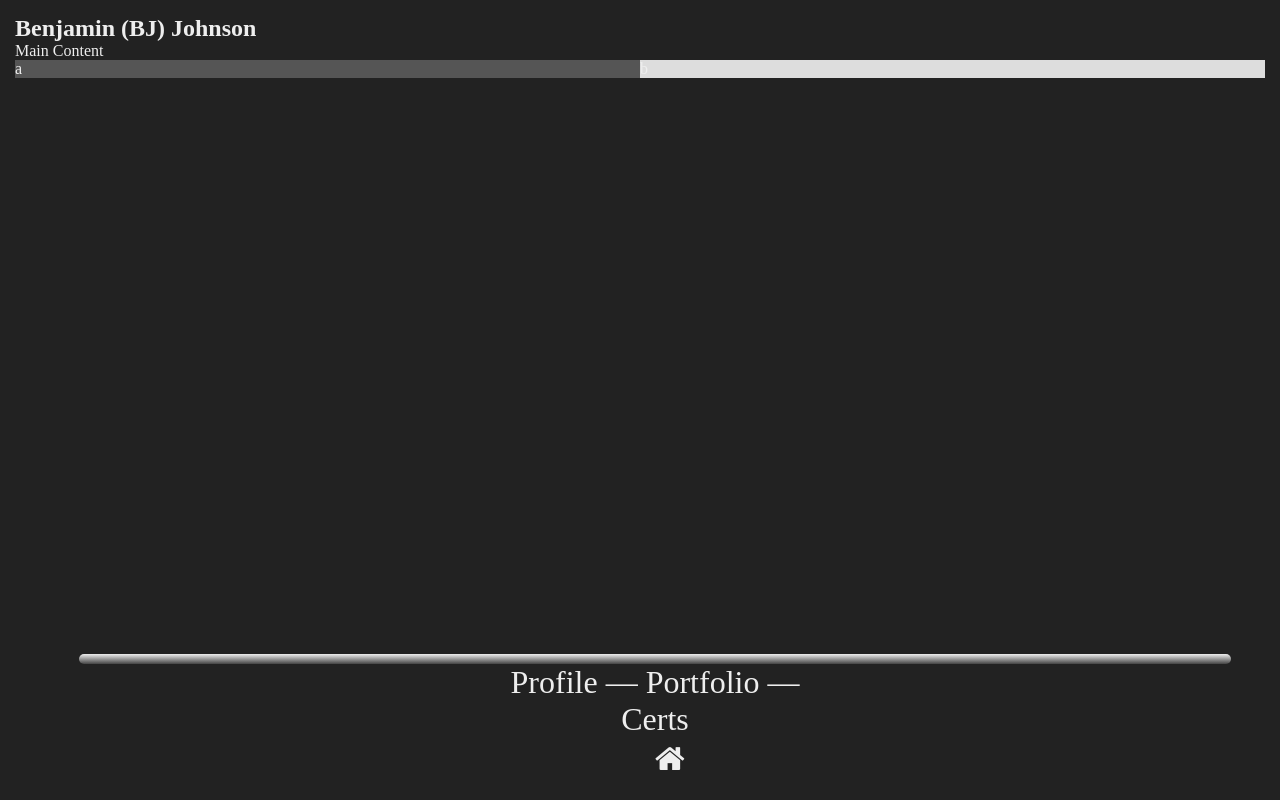
After one commit to bjjohnsontech/flaskHome, a Flask app: template app/templates/certs.html in a window 1280 px wide. The commit adds this page. Run offline with Flask 2, Linux system fonts and the light colour scheme; the template is opened without the code that fills it, so the values that code supplies are empty; some libraries are stand-ins or nearby versions.

Commit message:
1. added routes 2. created templates for views 3. adjusted css

```diff
--- /dev/null
+++ b/app/templates/certs.html
@@ -0,0 +1,6 @@
+{% extends "main.html" %}
+{% block content %}
+    <p>Main Content</p>
+    <div id='a'>a</div>
+    <div id='b'>b</div>
+{% endblock %}
--- a/app/templates/main.html
+++ b/app/templates/main.html
@@ -7,9 +7,10 @@
     </head>
     <body>
         <div id='header'>
+        {% if header %}
+            <h2>{{header}}</h2>
+        {% else %}
             <h2>Benjamin (BJ) Johnson</h2>
-        {% if subheader %}
-            <h3>{{subheader}}</h3>
         {% endif %}
         </div>
         <div id='content'>
@@ -19,13 +20,25 @@
             <hr/>
             <div class='nav'>
                 <ul>
-                    <li><a href='profile' title='Profile'>Profile<a/></li>
+                    <li>
+                        <a href='profile' title='Profile' {% if 'profile' in request.path %}class='selected'{% endif %}>
+                            Profile
+                        <a/>
+                    </li>
                     &mdash;
-                    <li><a href='portfolio' title='Portfolio'>Portfolio<a/></li>
+                    <li>
+                        <a href='portfolio' title='Portfolio' {% if 'portfolio' in request.path %}class='selected'{% endif %}>
+                            Portfolio
+                        <a/>
+                    </li>
                     &mdash;
-                    <li><a href='certs' title='Certifications and Awards'>Certs<a/></li>
+                    <li>
+                        <a href='certs' title='Certifications and Awards' {% if 'certs' in request.path %}class='selected'{% endif %}>
+                            Certs
+                        <a/>
+                    </li>
                 </ul>
-                <a href='' title='Home' class='fa fa-home'></a>
+                <a href='' title='Home' class='fa fa-home {% if 'index' in request.path or request.path=='/' %}selected{% endif %}'></a>
             </div>
             <div id='subfooter'>
 
--- /dev/null
+++ b/app/templates/portfolio.html
@@ -0,0 +1,6 @@
+{% extends "main.html" %}
+{% block content %}
+    <p>Main Content</p>
+    <div id='a'>a</div>
+    <div id='b'>b</div>
+{% endblock %}
--- /dev/null
+++ b/app/templates/profile.html
@@ -0,0 +1,6 @@
+{% extends "main.html" %}
+{% block content %}
+    <p>Main Content</p>
+    <div id='a'>a</div>
+    <div id='b'>b</div>
+{% endblock %}
```
